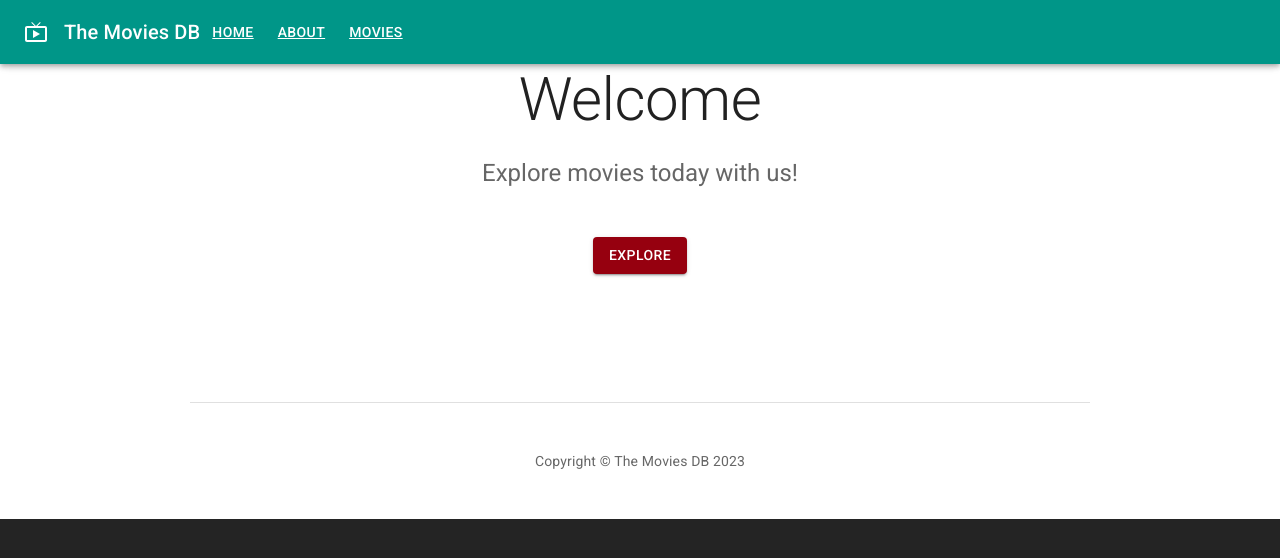
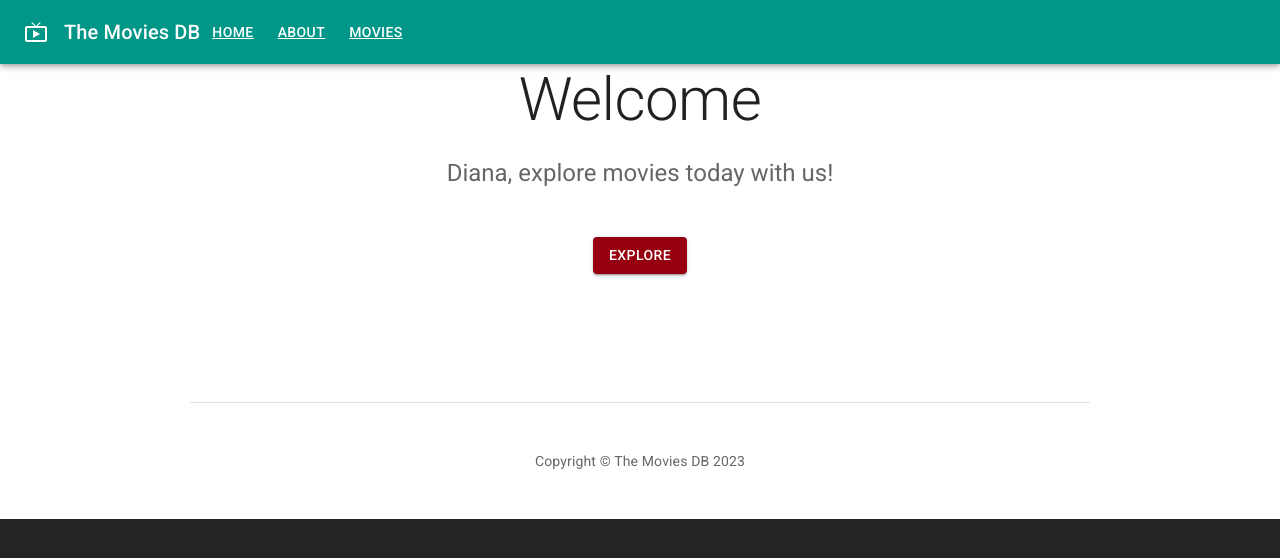
Before and after one commit to DenysBorysiuk/movies-db, a React (Vite) app: page / in a window 1280 px wide. Shown: the top 558 px of the page. Built offline with nearby package versions, Linux system fonts and the light colour scheme; no server answers.

Commit message:
add user simulation

```diff
--- a/src/components/MovieCard/types.ts
+++ b/src/components/MovieCard/types.ts
@@ -4,4 +4,5 @@ export interface MovieCardProps {
   popularity: number;
   overview: string;
   image?: string;
+  enableUserAction?: boolean;
 }
--- a/src/pages/Home/Home.tsx
+++ b/src/pages/Home/Home.tsx
@@ -2,6 +2,12 @@ import { Box, Button, Container, Stack, Typography } from '@mui/material';
 import { Link as RouterLink } from 'react-router-dom';
 
 const Home = () => {
+  const loggedIn = true;
+  const userName = 'Diana';
+  const greeting = loggedIn
+    ? `${userName}, explore movies today with us!`
+    : 'Explore movies today with us!';
+
   return (
     <Box sx={{ bgcolor: 'background.paper', pt: 8, pb: 8 }}>
       <Container maxWidth="sm">
@@ -10,7 +16,7 @@ const Home = () => {
         </Typography>
 
         <Typography variant="h5" align="center" color="text.secondary" paragraph>
-          Explore movies today with us!
+          {greeting}
         </Typography>
 
         <Stack sx={{ pt: 4 }} direction="row" spacing={2} justifyContent="center">
--- a/src/pages/Movies/Movies.tsx
+++ b/src/pages/Movies/Movies.tsx
@@ -11,6 +11,7 @@ const Movies = () => {
   const dispatch = useAppDispatch();
   const movies = useAppSelector(state => state.movies.top);
   const loading = useAppSelector(state => state.movies.loading);
+  const loggedIn = true;
 
   useEffect(() => {
     dispatch(fetchMovies());
@@ -28,7 +29,7 @@ const Movies = () => {
         <Grid container spacing={4}>
           {movies.map(movie => (
             <Grid item key={movie.id} xs={12} sm={6} md={4}>
-              <MovieCard {...movie} />
+              <MovieCard {...movie} enableUserAction={loggedIn} />
             </Grid>
           ))}
         </Grid>
```
Also changed, not shown: src/components/MovieCard/MovieCard.tsx (+21 -1 lines), src/components/Footer/index.ts (renamed from src/components/Footer/index.tsx).
